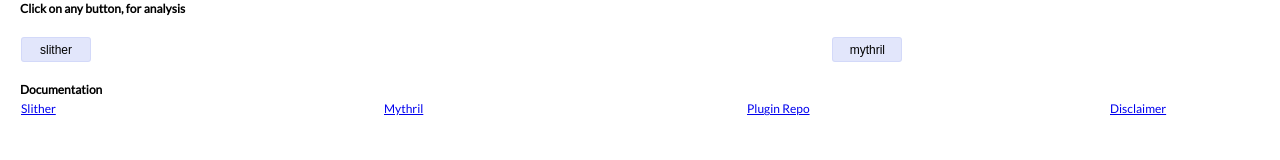
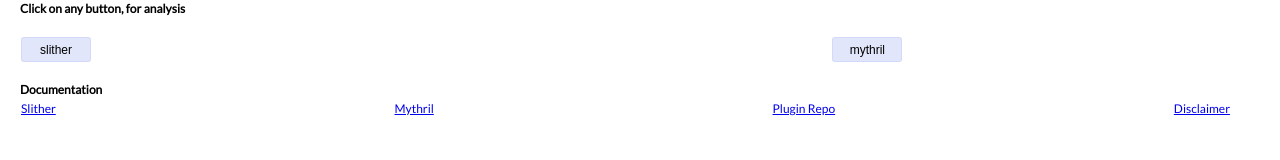
Before and after one commit to mul1sh/remix-analysis-plugin, a website: page src/index.html in a window 1280 px wide. Drawn offline with Linux system fonts and the light colour scheme.

Commit message:
code refining

```diff
--- a/src/remix-assets/css/style.css
+++ b/src/remix-assets/css/style.css
@@ -48,8 +48,6 @@
 }
 
 .documentation a {
-     width: 70px;
-    min-width: 70px;
     margin: 1px;
-    margin-right: 100px;
+    margin-right: 50px;
 }
```
Also changed, not shown: README.md.
